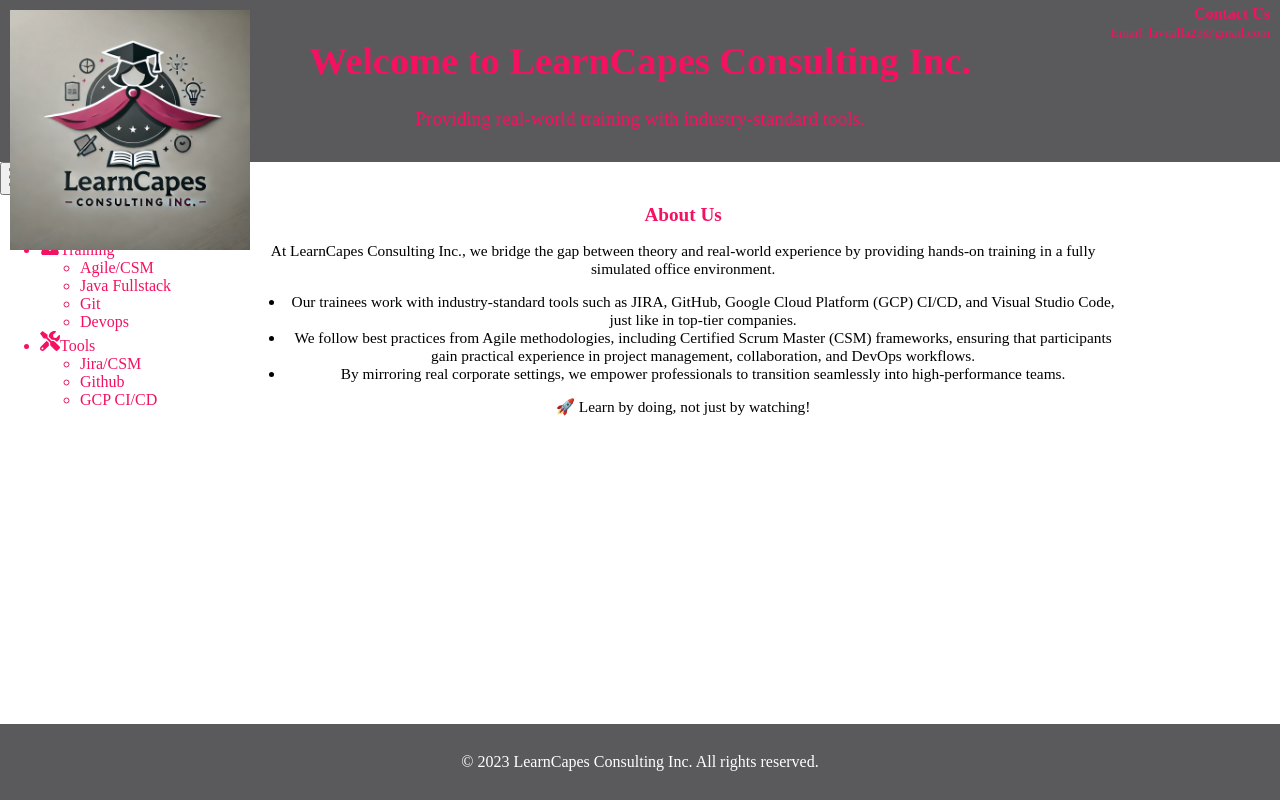
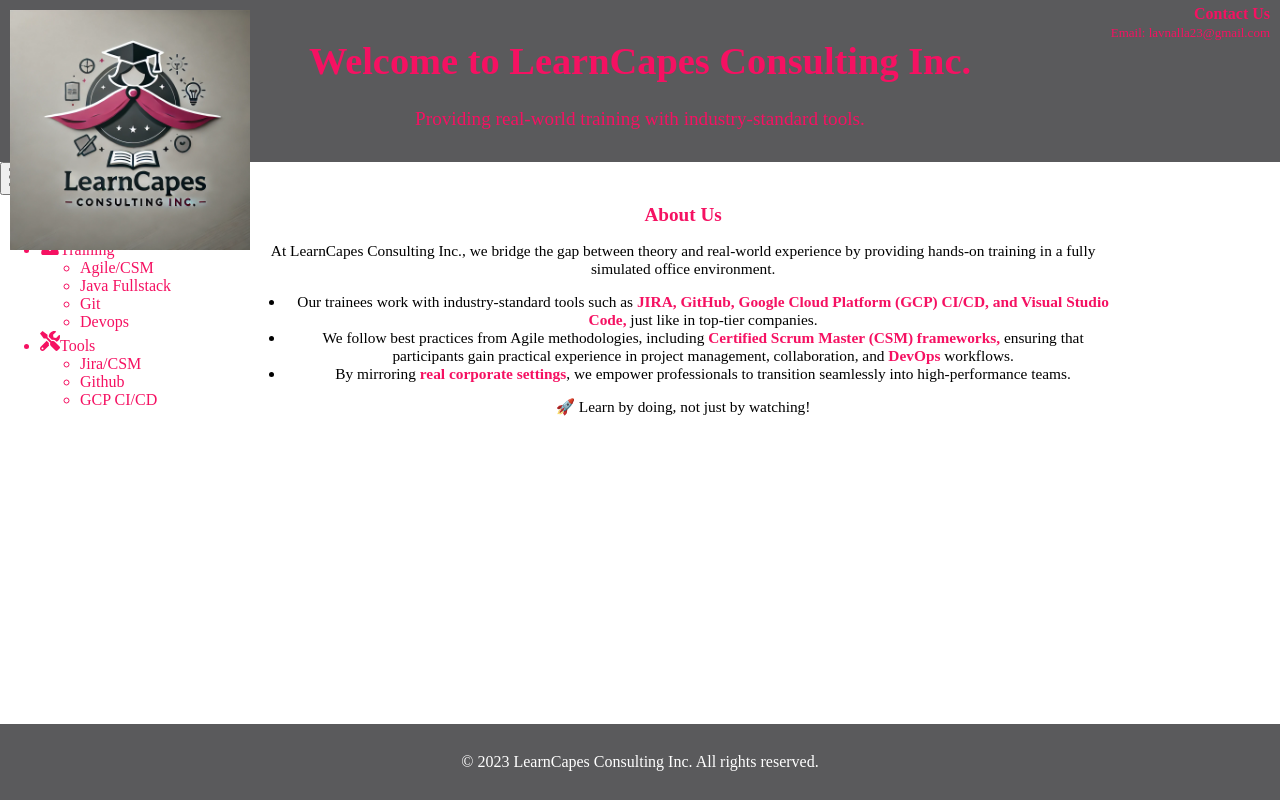
Before and after one commit to lavnalla/LearnCapesHomeWebsite, a React (Create React App) app in the folder homewebsite/: page / in a window 1280 px wide. Built offline with nearby package versions, Linux system fonts and the light colour scheme.

Commit message:
Highlighted keywords

```diff
--- a/homewebsite/src/App.css
+++ b/homewebsite/src/App.css
@@ -105,6 +105,10 @@
   font-size: 1.2vw;
 }
 
+.keywords {
+  color: #F51162;
+  font-weight: bold;
+}
 footer {
   width: 100%;
   text-align: center;
--- a/homewebsite/src/App.js
+++ b/homewebsite/src/App.js
@@ -73,9 +73,9 @@
               At LearnCapes Consulting Inc., we bridge the gap between theory and real-world experience by providing hands-on training in a fully simulated office environment.
             </p>
             <ul>
-              <li>Our trainees work with industry-standard tools such as JIRA, GitHub, Google Cloud Platform (GCP) CI/CD, and Visual Studio Code, just like in top-tier companies.</li>
-              <li>We follow best practices from Agile methodologies, including Certified Scrum Master (CSM) frameworks, ensuring that participants gain practical experience in project management, collaboration, and DevOps workflows.</li>
-              <li>By mirroring real corporate settings, we empower professionals to transition seamlessly into high-performance teams.</li>
+              <li>Our trainees work with industry-standard tools such as <span className="keywords">JIRA, GitHub, Google Cloud Platform (GCP) CI/CD, and Visual Studio Code,</span> just like in top-tier companies.</li>
+              <li>We follow best practices from Agile methodologies, including <span className="keywords">Certified Scrum Master (CSM) frameworks, </span> ensuring that participants gain practical experience in project management, collaboration, and <span className='keywords'>DevOps </span> workflows.</li>
+              <li>By mirroring <span className='keywords'>real corporate settings</span>, we empower professionals to transition seamlessly into high-performance teams.</li>
             </ul>
             <p className="highlight">
               🚀 Learn by doing, not just by watching!
```
